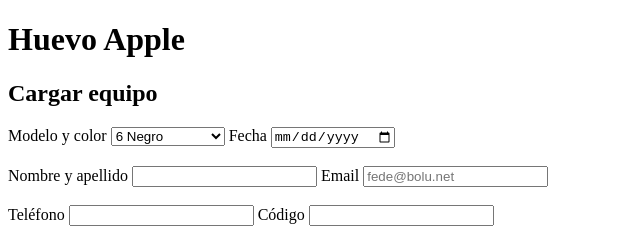
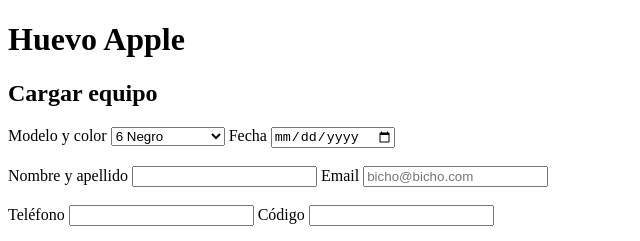
Before and after one commit to diegolevy86/portalHuevoApple, a plain HTML site: page index.html in a window 1280 px wide. Shown: the top 241 px of the page, 0-640 px from the left. Drawn offline with Linux system fonts and the light colour scheme.

Commit message:
Se cambió el placeholder del email

```diff
--- a/index.html
+++ b/index.html
@@ -34,7 +34,7 @@
         <label for="nombreApellido">Nombre y apellido</label>
         <input type="text" name="nombreApellido">
         <label for="email">Email</label>
-        <input type="email" name="email" placeholder="fede@bolu.net">
+        <input type="email" name="email" placeholder="bicho@bicho.com">
         <br>
         <br>
         <label for="nroTel">Teléfono</label>
```
